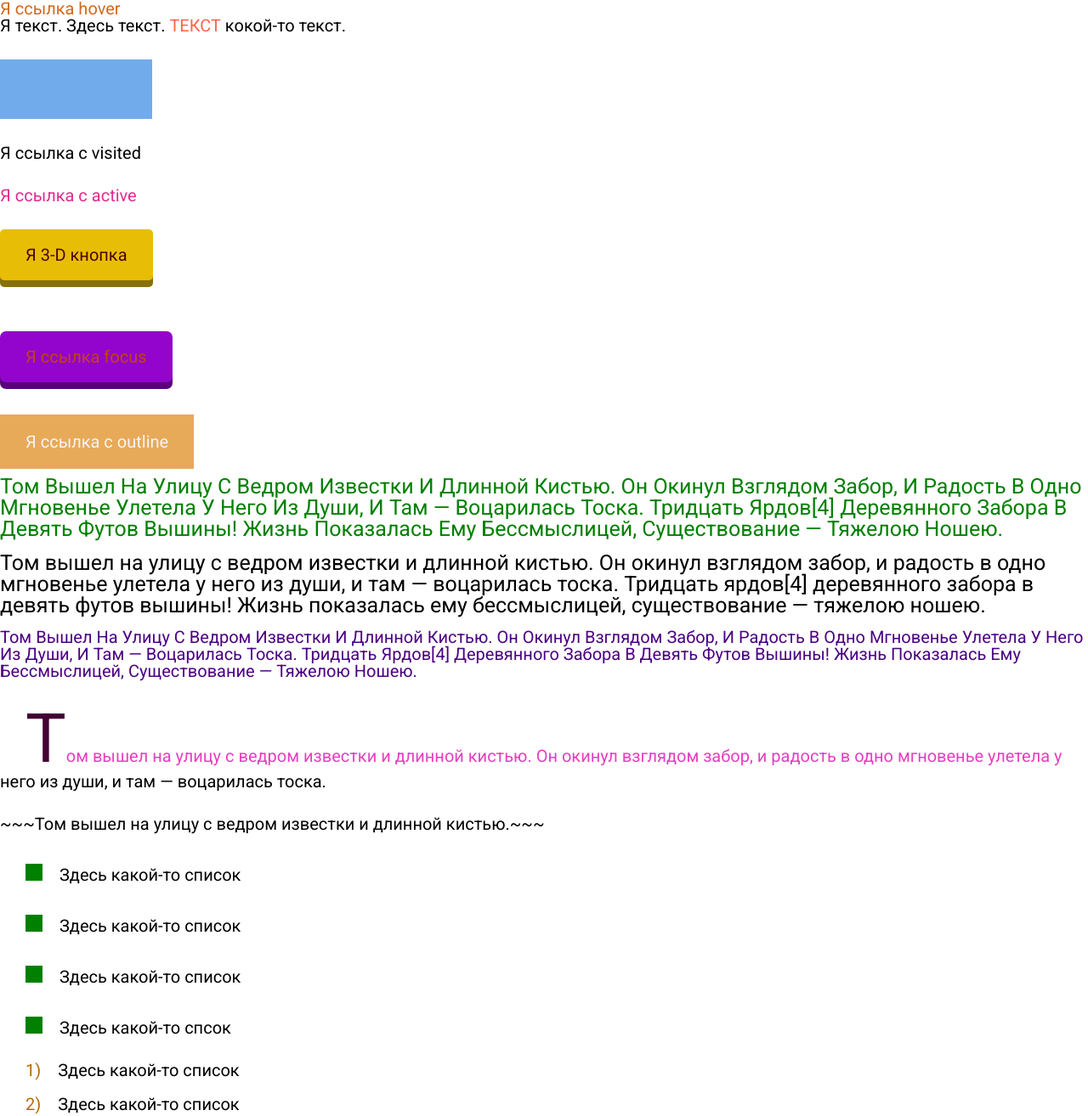
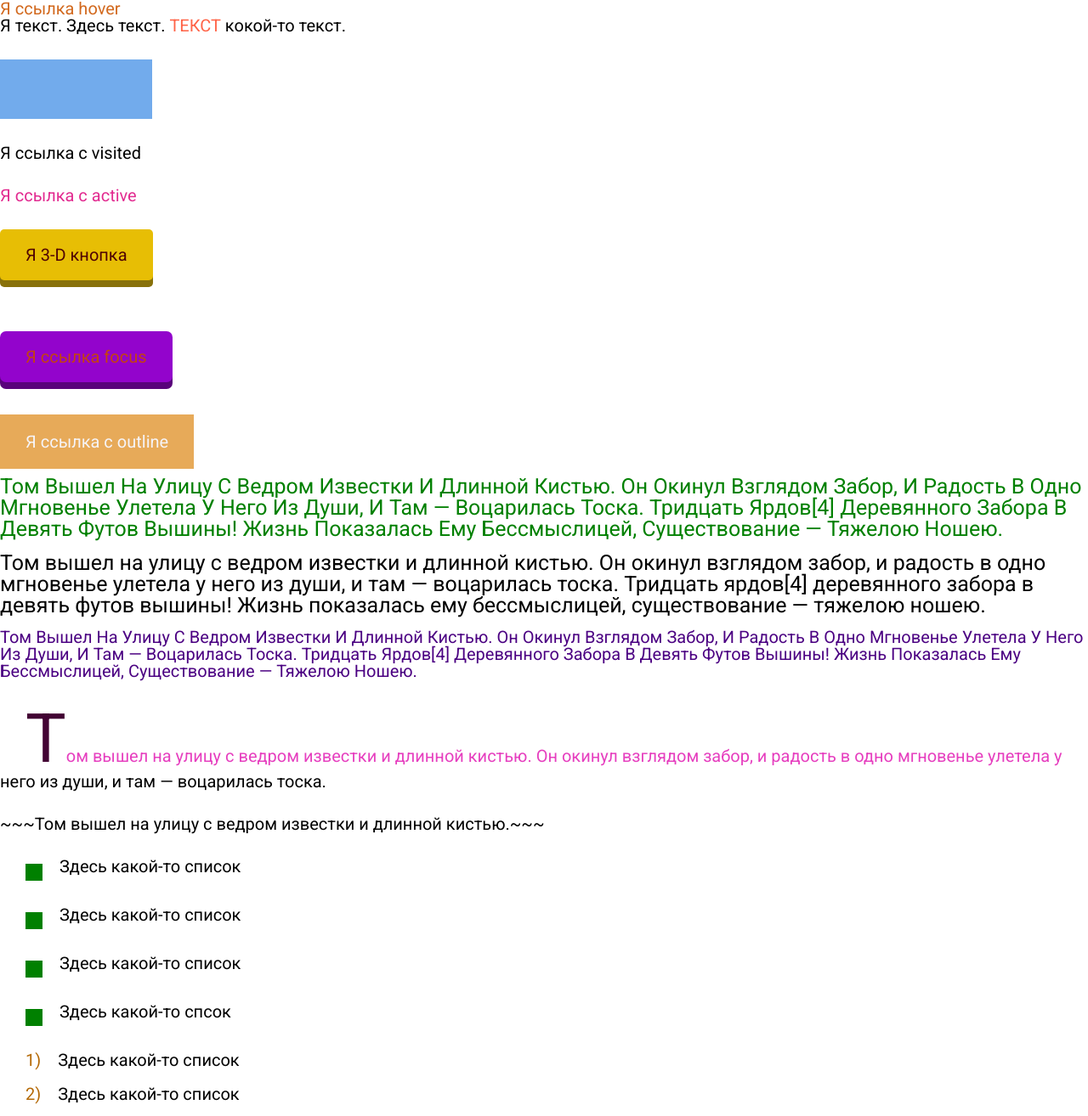
Before and after one commit to Svetlana2021/Lesson_8, a plain HTML site: page index.html in a window 1280 px wide. Shown: the top 1314 px of the page at 85% size. Drawn offline with Linux system fonts and the light colour scheme.

Commit message:
Add files via upload

```diff
--- a/css/style.css
+++ b/css/style.css
@@ -241,7 +241,7 @@ color: green
 	height: 20px;
 	width: 20px;
 	display: inline-block;
-	viewport-fit: top;
+	vertical-align: top;
 	margin: 7px 15px 0px 0px;
 }
 .listj li:hover::before {
```
